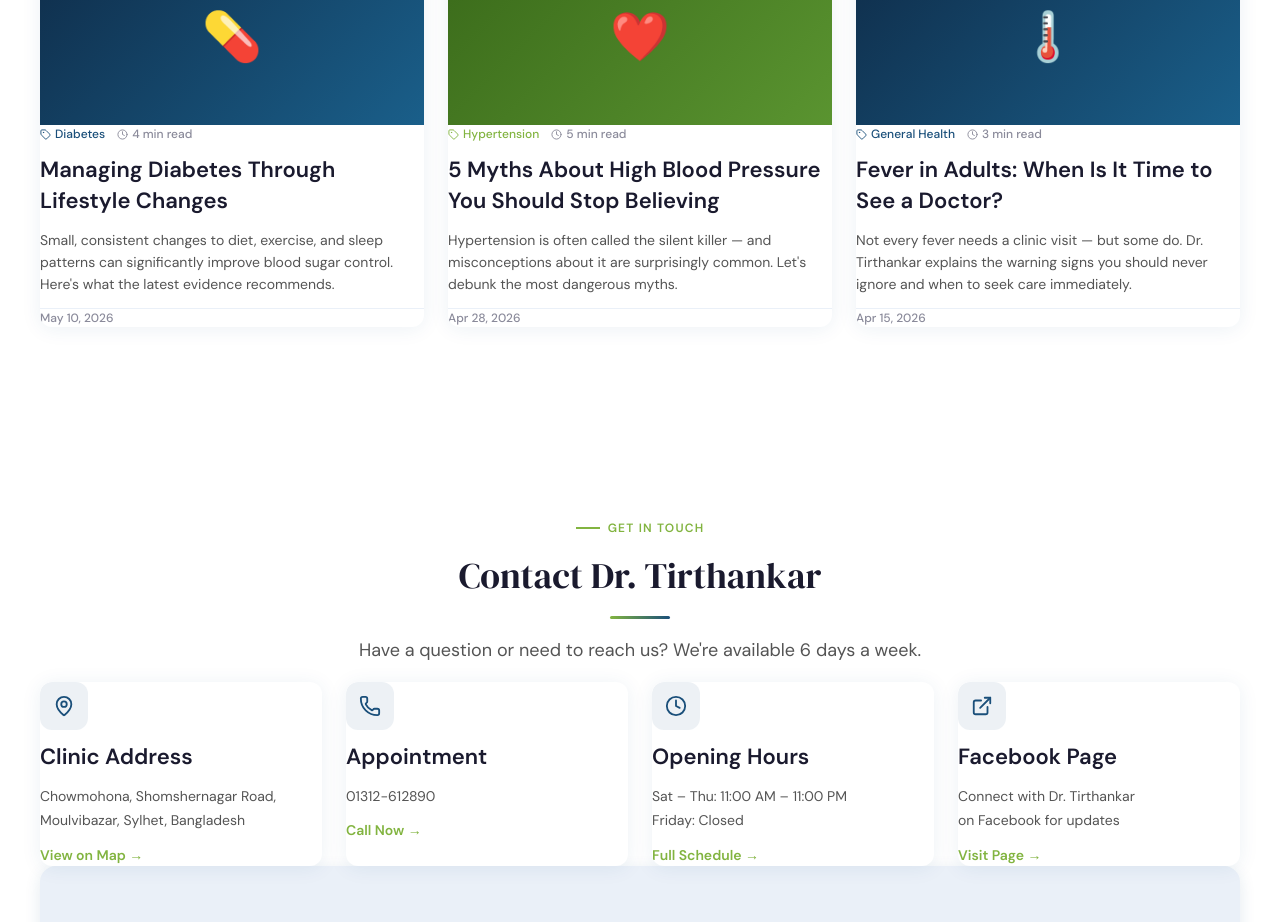
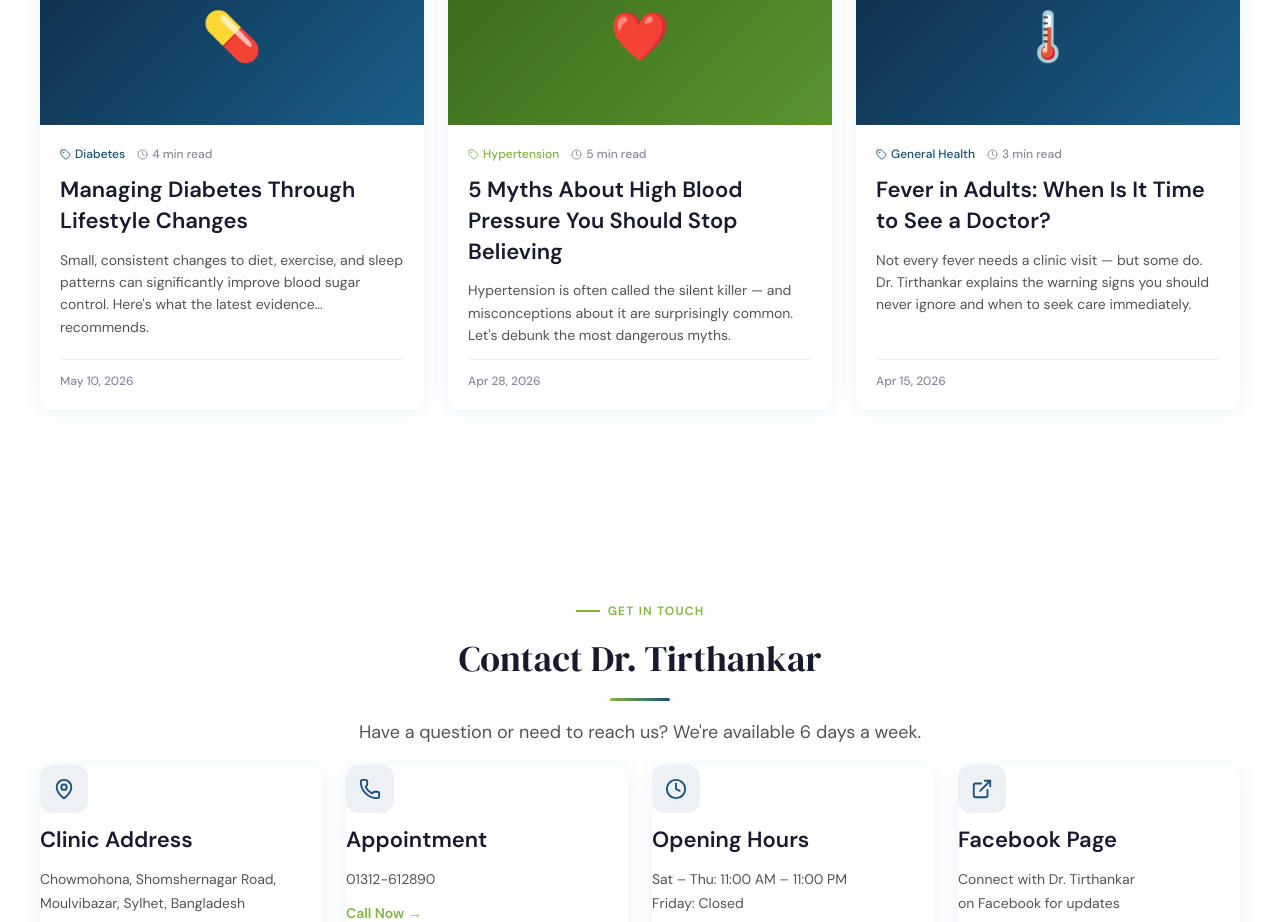
Before and after one commit to xnafi/doctor-appoinment-frontend, a Next.js app: page / in a window 1280 px wide. Shown: the part 6780-7702 px from the top of the page. Built offline with nearby package versions, Linux system fonts and the light colour scheme.

Commit message:
fix(blog): update Tailwind class syntax in BlogSection

```diff
--- a/src/components/sections/BlogSection.tsx
+++ b/src/components/sections/BlogSection.tsx
@@ -93,7 +93,7 @@ export function BlogSection() {
               </div>
 
               {/* Body */}
-              <div className="p-5 flex flex-col gap-3 flex-1">
+              <div className="p-5! flex flex-col gap-3 flex-1">
                 {/* Meta */}
                 <div className="flex items-center gap-3 flex-wrap">
                   <span
@@ -103,27 +103,27 @@ export function BlogSection() {
                     <Tag size={11} aria-hidden="true" />
                     {post.category}
                   </span>
-                  <span className="flex items-center gap-1 text-body-xs text-[var(--color-text-muted)]">
+                  <span className="flex items-center gap-1 text-body-xs text-(--color-text-muted)">
                     <Clock size={11} aria-hidden="true" />
                     {post.readTime}
                   </span>
                 </div>
 
-                <h3 className="text-heading-md text-[var(--color-text-primary)] group-hover:text-[var(--color-primary)] transition-colors duration-200">
+                <h3 className="text-heading-md text-(--color-text-primary) group-hover:text-(--color-primary) transition-colors duration-200">
                   {post.title}
                 </h3>
 
-                <p className="text-body-sm text-[var(--color-text-secondary)] line-clamp-3 flex-1">
+                <p className="text-body-sm text-(--color-text-secondary) line-clamp-3 flex-1">
                   {post.excerpt}
                 </p>
 
                 {/* Footer */}
-                <div className="flex items-center justify-between pt-3 border-t border-[var(--color-surface-muted)] mt-auto">
-                  <span className="text-body-xs text-[var(--color-text-muted)]">
+                <div className="flex items-center justify-between pt-3! border-t border-(--color-surface-muted) mt-auto">
+                  <span className="text-body-xs text-(--color-text-muted)">
                     {post.date}
                   </span>
                   <span
-                    className="flex items-center gap-1 text-body-xs font-semibold text-[var(--color-accent)] opacity-0 group-hover:opacity-100 transition-opacity duration-200"
+                    className="flex items-center gap-1 text-body-xs font-semibold text-(--color-accent) opacity-0 group-hover:opacity-100 transition-opacity duration-200"
                     aria-hidden="true"
                   >
                     Read more <ArrowRight size={12} />
```
